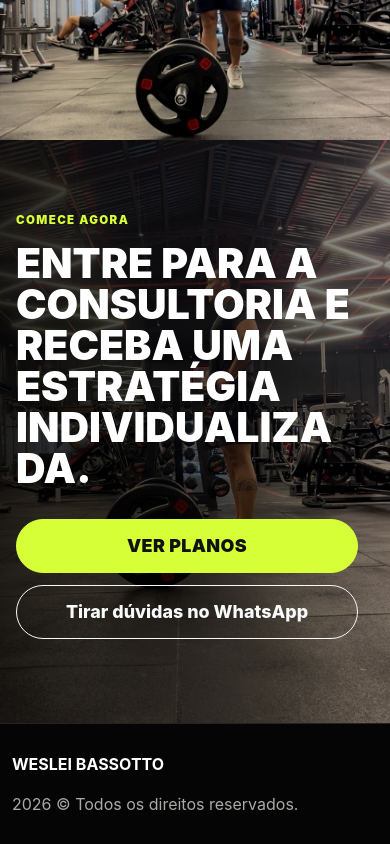
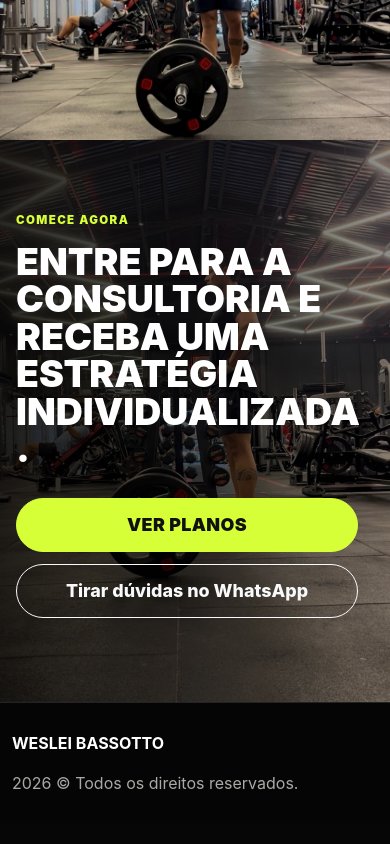
Before and after one commit to HenriqueBuzin/weslei-bassotto, a React (Vite) app in the folder frontend/: page / in a window 390 px wide. Shown: the part 8827-9671 px from the top of the page. After the commit the page ends 9650 px from the top, so only its background shows below. Built offline with nearby package versions, Linux system fonts and the light colour scheme; no server answers.

Commit message:
Update main.css

```diff
--- a/frontend/src/main.css
+++ b/frontend/src/main.css
@@ -707,8 +707,8 @@ input:-webkit-autofill:focus {
   }
 
   .cta-final h2 {
-    max-width: min(calc(100vw - 32px), 342px);
-    font-size: clamp(2.1rem, 10.5vw, 2.85rem);
+    max-width: min(calc(100vw - 24px), 350px);
+    font-size: clamp(1.95rem, 9.6vw, 2.55rem);
     line-height: 1;
     overflow-wrap: anywhere;
   }
```
